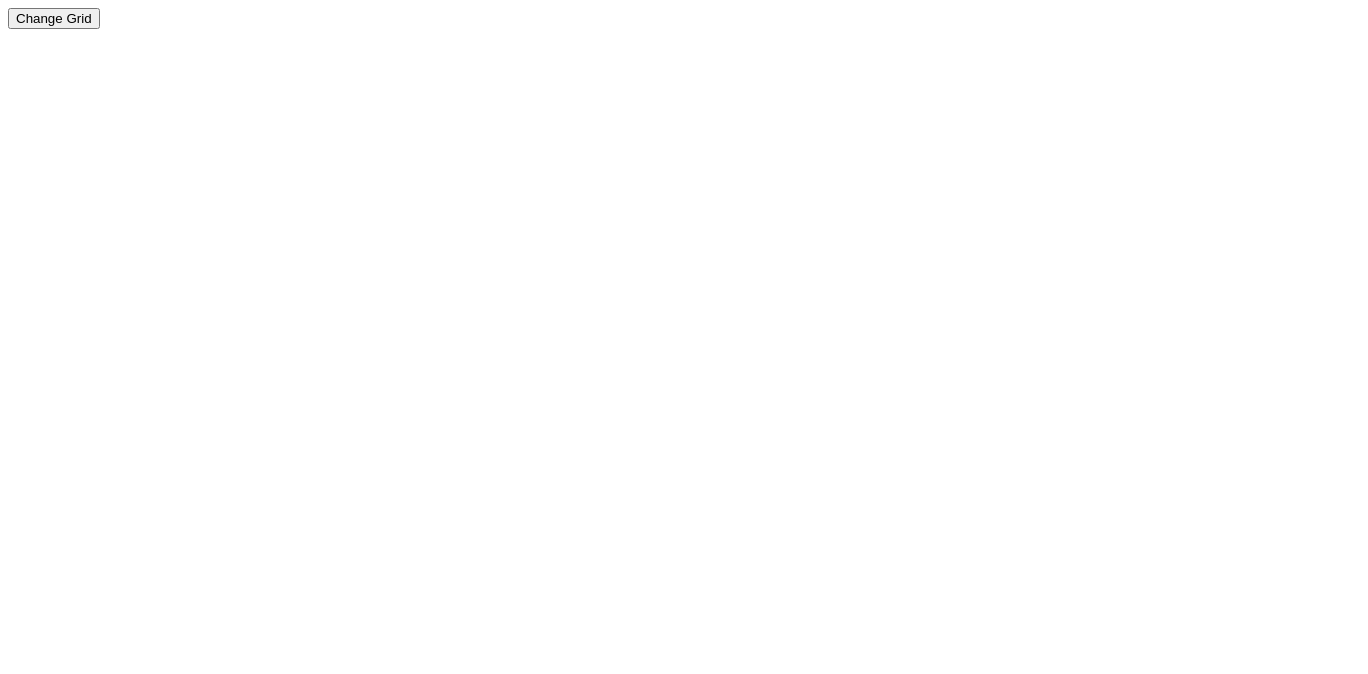
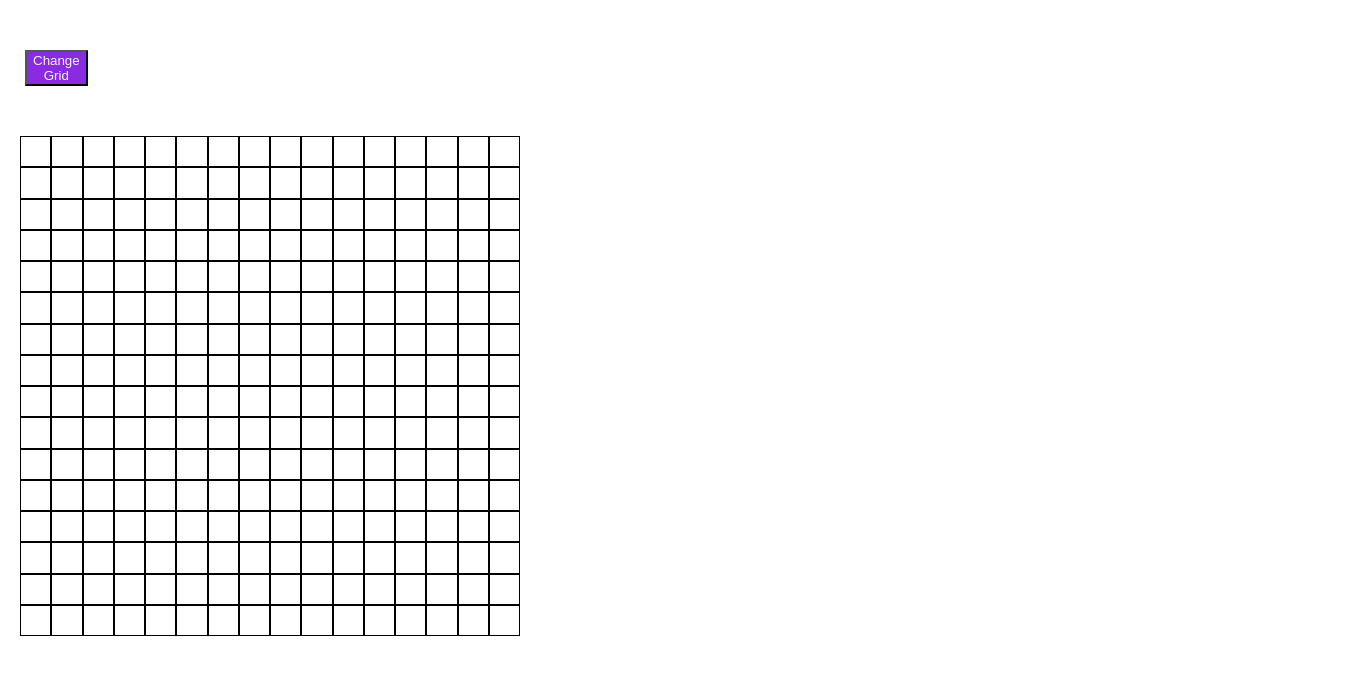
Before and after one commit to mmtzitziras/etch-a-sketch, a plain HTML site: page index.html in a window 1280 px wide. Shown: the whole page, 1368 px wide, since content can reach past the window. Drawn offline with Linux system fonts and the light colour scheme; the site is published under a folder, as on GitHub Pages, so addresses that start at the root find nothing.

Commit message:
Fixed not displaying styles and js

```diff
--- a/index.html
+++ b/index.html
@@ -4,8 +4,8 @@
     <meta charset="UTF-8">
     <meta name="viewport" content="width=device-width, initial-scale=1.0">
     <title>Etch-a-Sketch</title>
-    <link rel="stylesheet" href="/styles/styles.css">
-    <script src="/js/main.js" defer></script>
+    <link rel="stylesheet" href="./styles/styles.css">
+    <script src="./js/main.js" defer></script>
 </head>
 <body>
     <div><button class="change-grid">Change Grid</button></div>
```
